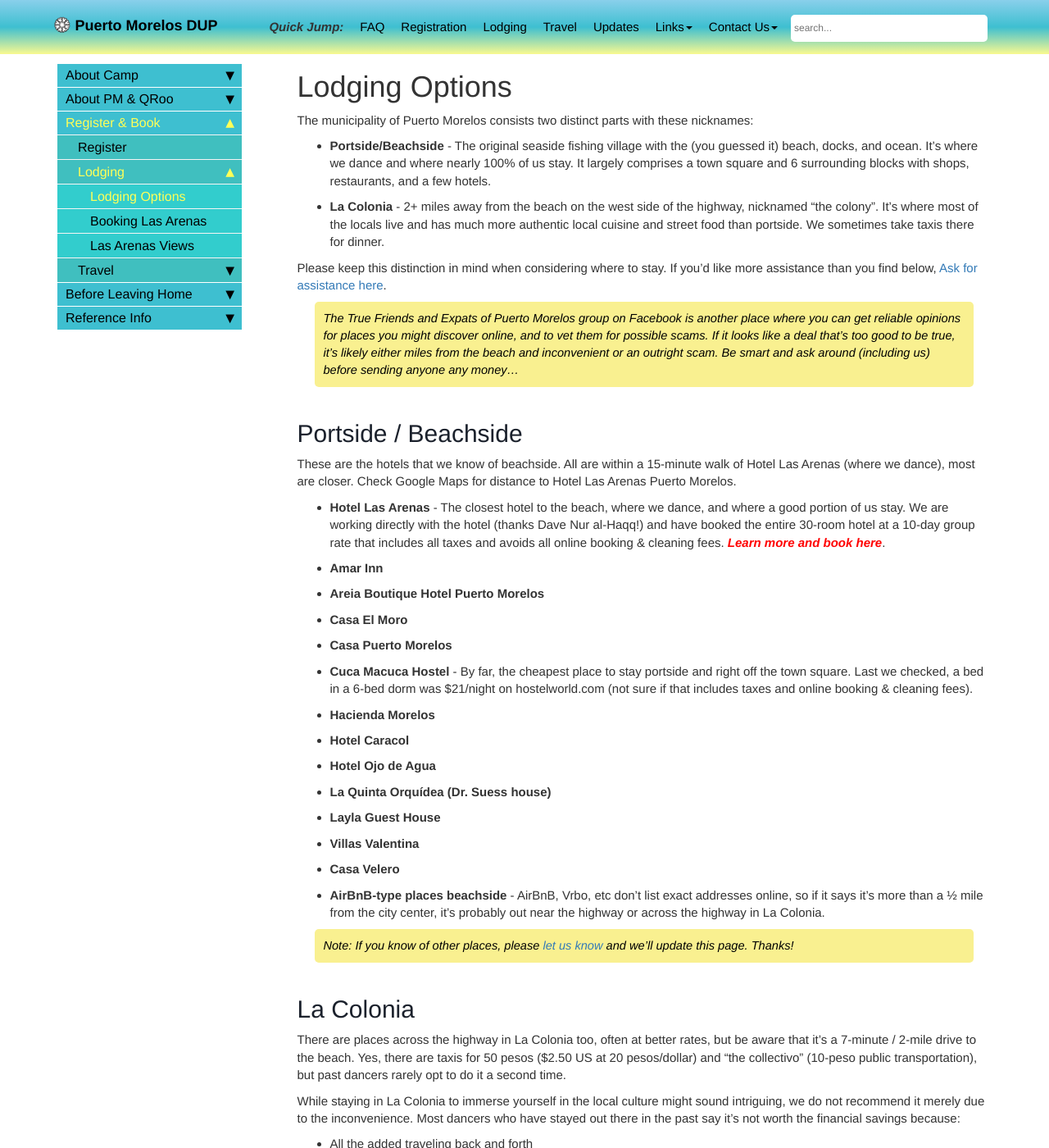
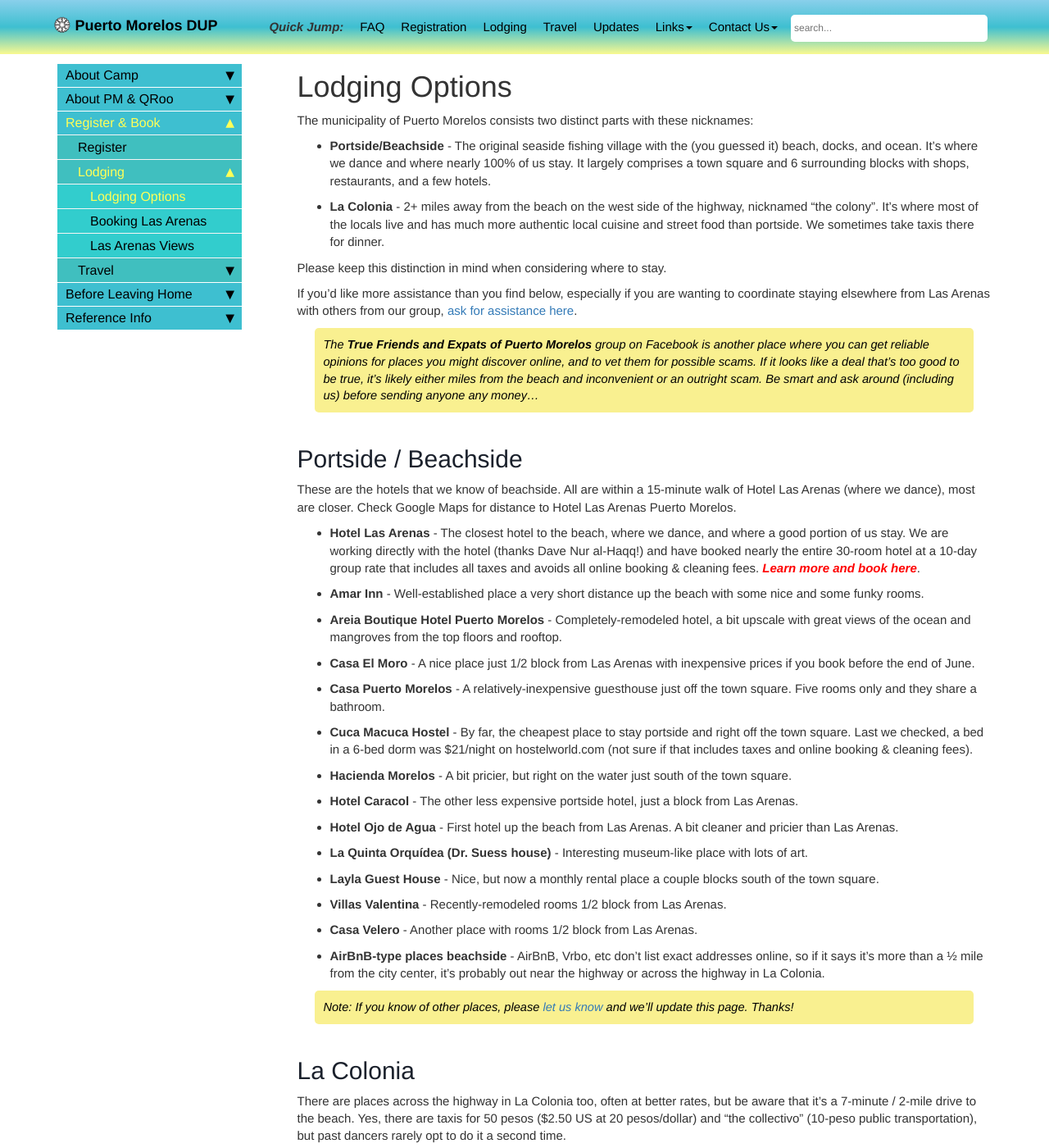
Before and after one commit to davewalker60/pmdup, a Jekyll site: the page built from pages/lodging-options.md, in a window 1280 px wide and 1400 px high. Shown: the whole window at 82% size. Built offline with Jekyll 4.4.1, drawn with Linux system fonts in a browser that asks for light colours; comment, search, counter and statistics services are not loaded.

Commit message:
Update views and lodging info

```diff
--- a/pages/lodging-options.md
+++ b/pages/lodging-options.md
@@ -9,26 +9,28 @@ search: include
 
 {% include_relative snippets/puerto-morelos-snippet.md %}
 
-Please keep this distinction in mind when considering where to stay. If you’d like more assistance than you find below, [Ask for assistance here](https://docs.google.com/forms/d/e/1FAIpQLSeKsY-e9iy44578E1ijjs_g5Bwi1gZCuW439N1bOBlL76U5qg/viewform){:target="_blank"}.
-> The *True Friends and Expats of Puerto Morelos* group on Facebook is another place where you can get reliable opinions for places you might discover online, and to vet them for possible scams. If it looks like a deal that's too good to be true, it's likely either miles from the beach and inconvenient or an outright scam. Be smart and ask around (including us) before sending anyone any money...
+Please keep this distinction in mind when considering where to stay.
+
+If you’d like more assistance than you find below, especially if you are wanting to coordinate staying elsewhere from Las Arenas with others from our group, [ask for assistance here](https://docs.google.com/forms/d/e/1FAIpQLSeKsY-e9iy44578E1ijjs_g5Bwi1gZCuW439N1bOBlL76U5qg/viewform){:target="_blank"}.
+> The **True Friends and Expats of Puerto Morelos** group on Facebook is another place where you can get reliable opinions for places you might discover online, and to vet them for possible scams. If it looks like a deal that's too good to be true, it's likely either miles from the beach and inconvenient or an outright scam. Be smart and ask around (including us) before sending anyone any money...
 
 # Portside / Beachside
 
 These are the hotels that we know of beachside. All are within a 15-minute walk of Hotel Las Arenas (where we dance), most are closer. Check Google Maps for distance to Hotel Las Arenas Puerto Morelos.
 
-- **Hotel Las Arenas** - The closest hotel to the beach, where we dance, and where a good portion of us stay. We are working directly with the hotel (thanks Dave Nur al-Haqq!) and have booked the entire 30-room hotel at a 10-day group rate that includes all taxes and avoids all online booking & cleaning fees. [<span style="color:red">***Learn more and book here***</span>](booking-las-arenas.md).
-- **Amar Inn**
-- **Areia Boutique Hotel Puerto Morelos**
-- **Casa El Moro**
-- **Casa Puerto Morelos**
+- **Hotel Las Arenas** - The closest hotel to the beach, where we dance, and where a good portion of us stay. We are working directly with the hotel (thanks Dave Nur al-Haqq!) and have booked nearly the entire 30-room hotel at a 10-day group rate that includes all taxes and avoids all online booking & cleaning fees. [<span style="color:red">***Learn more and book here***</span>](booking-las-arenas.md).
+- **Amar Inn** - Well-established place a very short distance up the beach with some nice and some funky rooms.
+- **Areia Boutique Hotel Puerto Morelos** - Completely-remodeled hotel, a bit upscale with great views of the ocean and mangroves from the top floors and rooftop.
+- **Casa El Moro** - A nice place just 1/2 block from Las Arenas with inexpensive prices if you book before the end of June.
+- **Casa Puerto Morelos** - A relatively-inexpensive guesthouse just off the town square. Five rooms only and they share a bathroom.
 - **Cuca Macuca Hostel** - By far, the cheapest place to stay portside and right off the town square. Last we checked, a bed in a 6-bed dorm was $21/night on hostelworld.com (not sure if that includes taxes and online booking & cleaning fees).
-- **Hacienda Morelos**
-- **Hotel Caracol**
-- **Hotel Ojo de Agua**
-- **La Quinta Orquídea (Dr. Suess house)**
-- **Layla Guest House**
-- **Villas Valentina**
-- **Casa Velero**
+- **Hacienda Morelos** - A bit pricier, but right on the water just south of the town square.
+- **Hotel Caracol** - The other less expensive portside hotel, just a block from Las Arenas.
+- **Hotel Ojo de Agua** - First hotel up the beach from Las Arenas. A bit cleaner and pricier than Las Arenas.
+- **La Quinta Orquídea (Dr. Suess house)** - Interesting museum-like place with lots of art.
+- **Layla Guest House** - Nice, but now a monthly rental place a couple blocks south of the town square.
+- **Villas Valentina** - Recently-remodeled rooms 1/2 block from Las Arenas.
+- **Casa Velero** - Another place with rooms 1/2 block from Las Arenas.
 - **AirBnB-type places beachside** - AirBnB, Vrbo, etc don’t list exact addresses online, so if it says it’s more than a ½ mile from the city center, it’s probably out near the highway or across the highway in La Colonia.
 
 > Note: If you know of other places, please [let us know](https://docs.google.com/forms/d/e/1FAIpQLSeKsY-e9iy44578E1ijjs_g5Bwi1gZCuW439N1bOBlL76U5qg/viewform){:target="_blank"} and we'll update this page. Thanks!
```
Also changed, not shown: pages/booking-las-arenas.md (+8 -6 lines), pages/las-arenas-views.md (+14 -7 lines), images/view_from_102.jpg, images/view_from_201.jpg, images/view_from_301.jpg, images/view_from_302.jpg (added), images/view_from_501.jpg, images/view_inside_1king.jpg (added), images/view_inside_1queen.jpg (added), images/view_inside_2queens.jpg (added).
